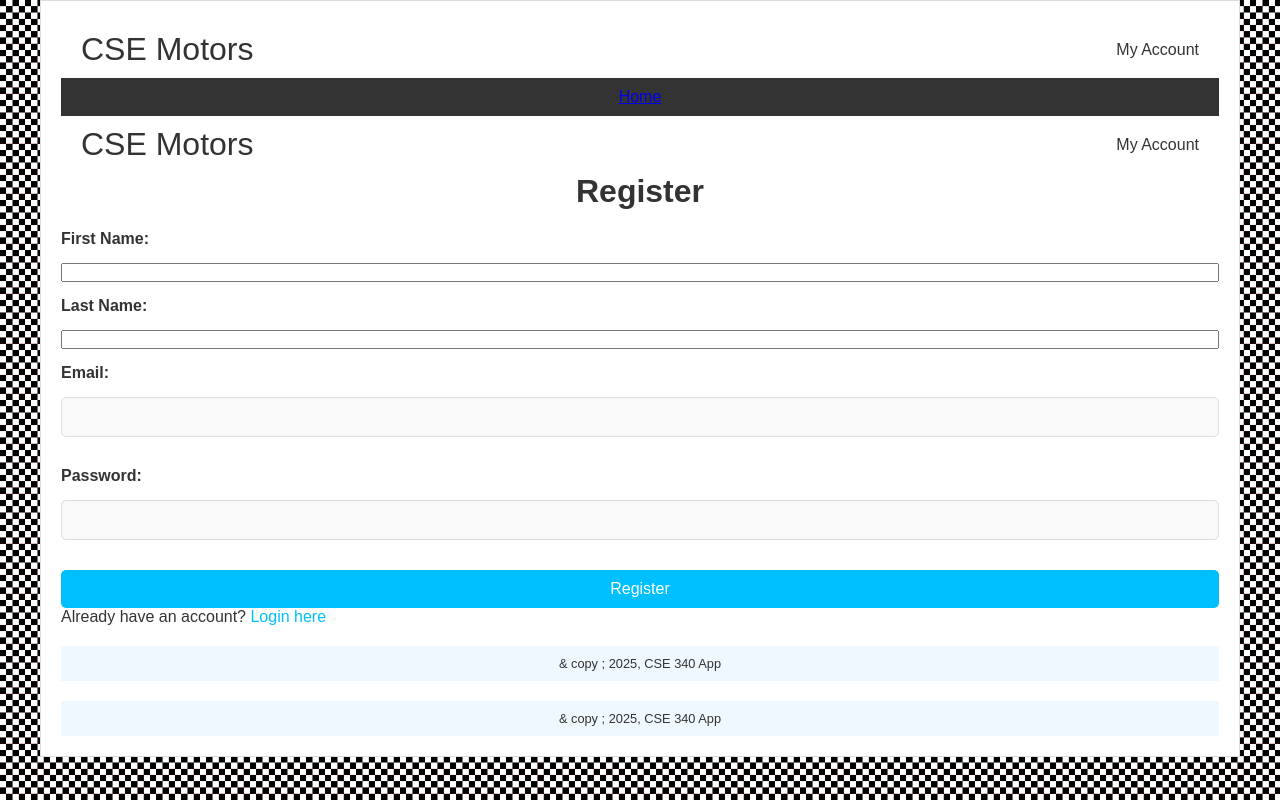
After one commit to Calebjorgensen/CSE340-project, a Node server app: page /account/register in a window 1280 px wide. The commit adds this page. Run offline with Node 20, Linux system fonts and the light colour scheme; data that the repository does not hold is empty; some libraries are stand-ins or nearby versions.

Commit message:
adding account info

```diff
--- /dev/null
+++ b/controllers/accountController.js
@@ -0,0 +1,65 @@
+const utilities = require("../utilities/")
+const accountModel = require("../models/account-model")
+
+/* ****************************************
+*  Deliver login view
+* *************************************** */
+async function buildLogin(req, res, next) {
+    let nav = await utilities.getNav()
+    res.render("account/login", {
+      title: "Login",
+      nav,
+      errorMessage: null,
+    })
+  }
+
+
+
+
+async function buildRegister(req, res, next) {
+    let nav = await utilities.getNav();
+    res.render("account/register", {
+        title: "Register",
+        nav,
+        errorMessage: null,
+    });
+}
+
+
+/* ****************************************
+*  Process Registration
+* *************************************** */
+async function registerAccount(req, res) {
+  let nav = await utilities.getNav()
+  const { account_firstname, account_lastname, account_email, account_password } = req.body
+
+  const regResult = await accountModel.registerAccount(
+    account_firstname,
+    account_lastname,
+    account_email,
+    account_password
+  )
+
+  if (regResult) {
+    req.flash(
+      "notice",
+      `Congratulations, you\'re registered ${account_firstname}. Please log in.`
+    )
+    res.status(201).render("account/login", {
+      title: "Login",
+      nav,
+    })
+  } else {
+    req.flash("notice", "Sorry, the registration failed.")
+    res.status(501).render("account/register", {
+      title: "Registration",
+      nav,
+    })
+  }
+}
+
+
+
+
+
+  module.exports = { buildLogin, buildRegister, registerAccount }
--- a/package.json
+++ b/package.json
@@ -10,10 +10,15 @@
   "author": "",
   "license": "ISC",
   "dependencies": {
+    "body-parser": "^1.20.3",
+    "connect-flash": "^0.1.1",
+    "connect-pg-simple": "^10.0.0",
     "dotenv": "^16.0.3",
     "ejs": "^3.1.10",
     "express": "^4.18.2",
     "express-ejs-layouts": "^2.5.1",
+    "express-messages": "^1.0.1",
+    "express-session": "^1.18.1",
     "pg": "^8.8.0"
   },
   "devDependencies": {
--- a/public/css/styles.css
+++ b/public/css/styles.css
@@ -184,3 +184,91 @@ body {
     text-align: center;
   }
 }
+
+
+
+
+/* Login Page Specific Styles */
+#login-container {
+  max-width: 400px;
+  margin: 50px auto;
+  padding: 20px;
+  background-color: white;
+  border: 1px solid #ddd;
+  border-radius: 8px;
+  box-shadow: 0 4px 8px rgba(0, 0, 0, 0.1);
+}
+
+h1 {
+  text-align: center;
+  font-size: 2rem;
+  margin-bottom: 20px;
+}
+
+form {
+  display: flex;
+  flex-direction: column;
+  gap: 15px;
+}
+
+label {
+  font-size: 1rem;
+  font-weight: bold;
+}
+
+input[type="email"],
+input[type="password"] {
+  padding: 10px;
+  font-size: 1rem;
+  border: 1px solid #ddd;
+  border-radius: 5px;
+  background-color: #f9f9f9;
+  margin-bottom: 15px;
+}
+
+input[type="email"]:focus,
+input[type="password"]:focus {
+  outline: none;
+  border-color: #00bfff;
+}
+
+button[type="submit"] {
+  padding: 10px 20px;
+  font-size: 1rem;
+  background-color: #00bfff;
+  color: white;
+  border: none;
+  border-radius: 5px;
+  cursor: pointer;
+  transition: background-color 0.3s;
+}
+
+button[type="submit"]:hover {
+  background-color: #009acd;
+}
+
+/* Error Message Styling */
+.error {
+  color: red;
+  font-size: 0.9rem;
+  text-align: center;
+  margin-bottom: 20px;
+}
+
+/* Footer Links */
+p a {
+  color: #00bfff;
+  text-decoration: none;
+}
+
+p a:hover {
+  text-decoration: underline;
+}
+
+/* Mobile Responsiveness */
+@media (max-width: 768px) {
+  #login-container {
+    width: 90%;
+    padding: 15px;
+  }
+}
--- a/server.js
+++ b/server.js
@@ -5,6 +5,8 @@
 /* ***********************
  * Require Statements
  *************************/
+const session = require("express-session")
+const pool = require('./database/')
 const express = require("express")
 const expressLayouts = require('express-ejs-layouts')
 const env = require("dotenv").config()
@@ -12,6 +14,38 @@ const app = express()
 const static = require("./routes/static")
 const baseController = require("./controllers/baseController")
 const inventoryRoute = require("./routes/inventoryRoute")
+const accountRoute = require("./routes/accountRoute")
+const bodyParser = require("body-parser")
+
+
+/* ***********************
+ * Middleware
+ * ************************/
+app.use(session({
+  store: new (require('connect-pg-simple')(session))({
+    createTableIfMissing: true,
+    pool,
+  }),
+  secret: process.env.SESSION_SECRET,
+  resave: true,
+  saveUninitialized: true,
+  name: 'sessionId',
+}))
+
+
+// Express Messages Middleware
+app.use(require('connect-flash')())
+app.use(function(req, res, next){
+  res.locals.messages = require('express-messages')(req, res)
+  next()
+})
+
+
+app.use(bodyParser.json())
+app.use(bodyParser.urlencoded({ extended: true })) // for parsing application/x-www-form-urlencoded
+
+
+
 
 /* ***********************
  * View Engine and Templates
@@ -26,6 +60,9 @@ app.set('layout', './layouts/layout')// not at views root
  * Routes
  *************************/
 app.use(static)
+
+// Account routes
+app.use("/account", require("./routes/accountRoute"))
 
 // Inventory routes
 app.use("/inv", inventoryRoute)
--- a/utilities/index.js
+++ b/utilities/index.js
@@ -90,6 +90,21 @@ Util.buildVehicleDetailHTML = function (vehicle) {
 
 
 
+/* **************************************
+ * Handle Errors Middleware Function
+ ************************************** */
+Util.handleErrors = (fn) => {
+  return async (req, res, next) => {
+      try {
+          await fn(req, res, next);
+      } catch (err) {
+          console.error("Error in handleErrors middleware:", err);
+          next(err);
+      }
+  };
+};
+
+
 
 
 module.exports = Util
--- /dev/null
+++ b/views/account/register.ejs
@@ -0,0 +1,29 @@
+<%- include('../partials/header.ejs') %>
+
+<main id="register-container">
+  <h1>Register</h1>
+
+  <% if (locals.errorMessage) { %>
+    <p class="error"><%= errorMessage %></p>
+  <% } %>
+
+  <form action="/account/register" method="post">
+    <label for="firstname">First Name:</label>
+    <input type="text" id="firstname" name="firstname" required />
+
+    <label for="lastname">Last Name:</label>
+    <input type="text" id="lastname" name="lastname" required />
+
+    <label for="email">Email:</label>
+    <input type="email" id="email" name="email" required />
+
+    <label for="password">Password:</label>
+    <input type="password" id="password" name="password" required />
+
+    <button type="submit">Register</button>
+  </form>
+
+  <p>Already have an account? <a href="/account/login">Login here</a></p>
+</main>
+
+<%- include('../partials/footer.ejs') %>
--- a/views/index.ejs
+++ b/views/index.ejs
@@ -1,4 +1,5 @@
 <h1>Welcome to CSE Motors!</h1>
+<%- messages() %>
 <section id="highlight">
     <h2>DMC Delorean</h2>
     <ul>
```
Also changed, not shown: models/account-model.js (added, +16 -0 lines), routes/accountRoute.js (added, +14 -0 lines), views/account/login.ejs (added, +23 -0 lines), 1 other file.
